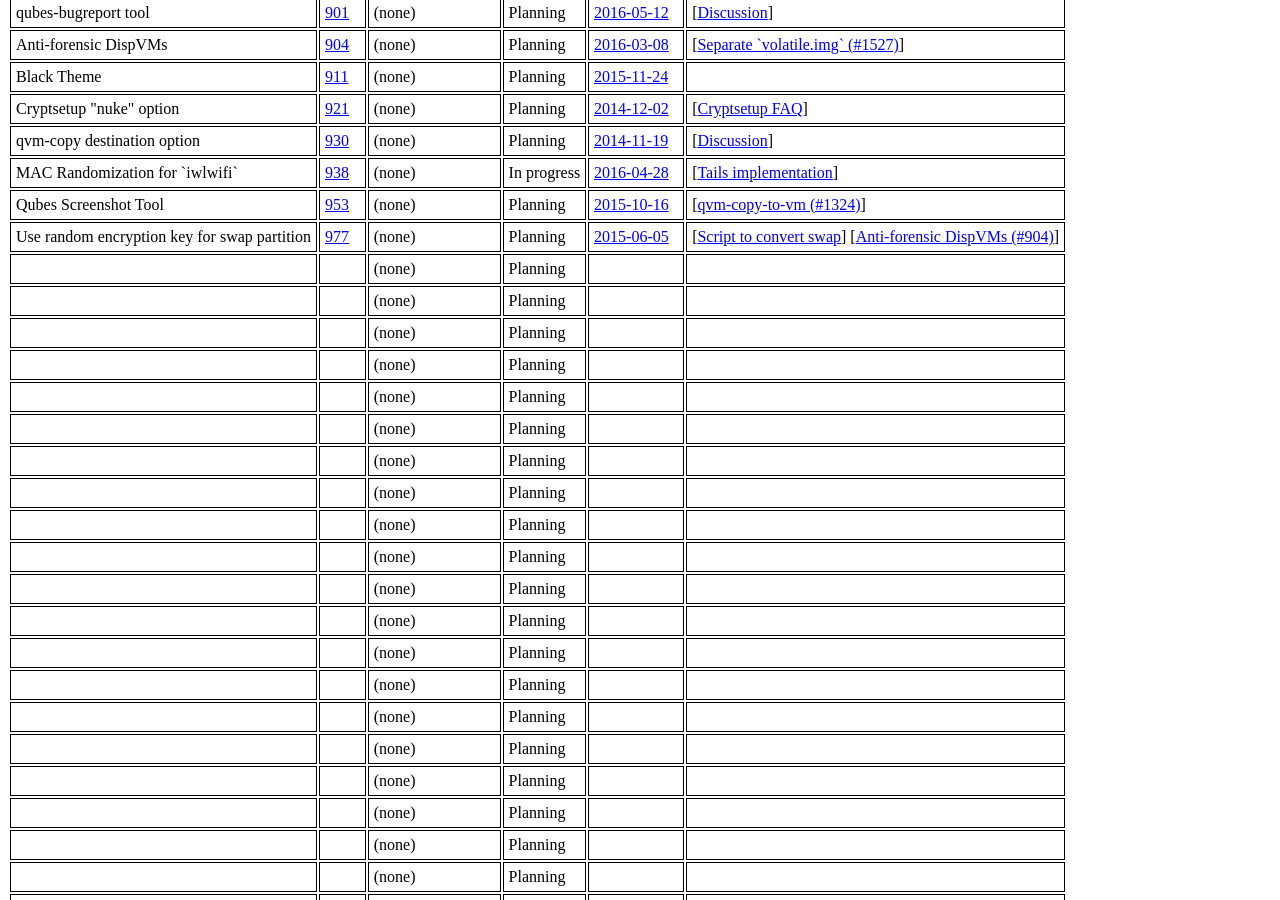
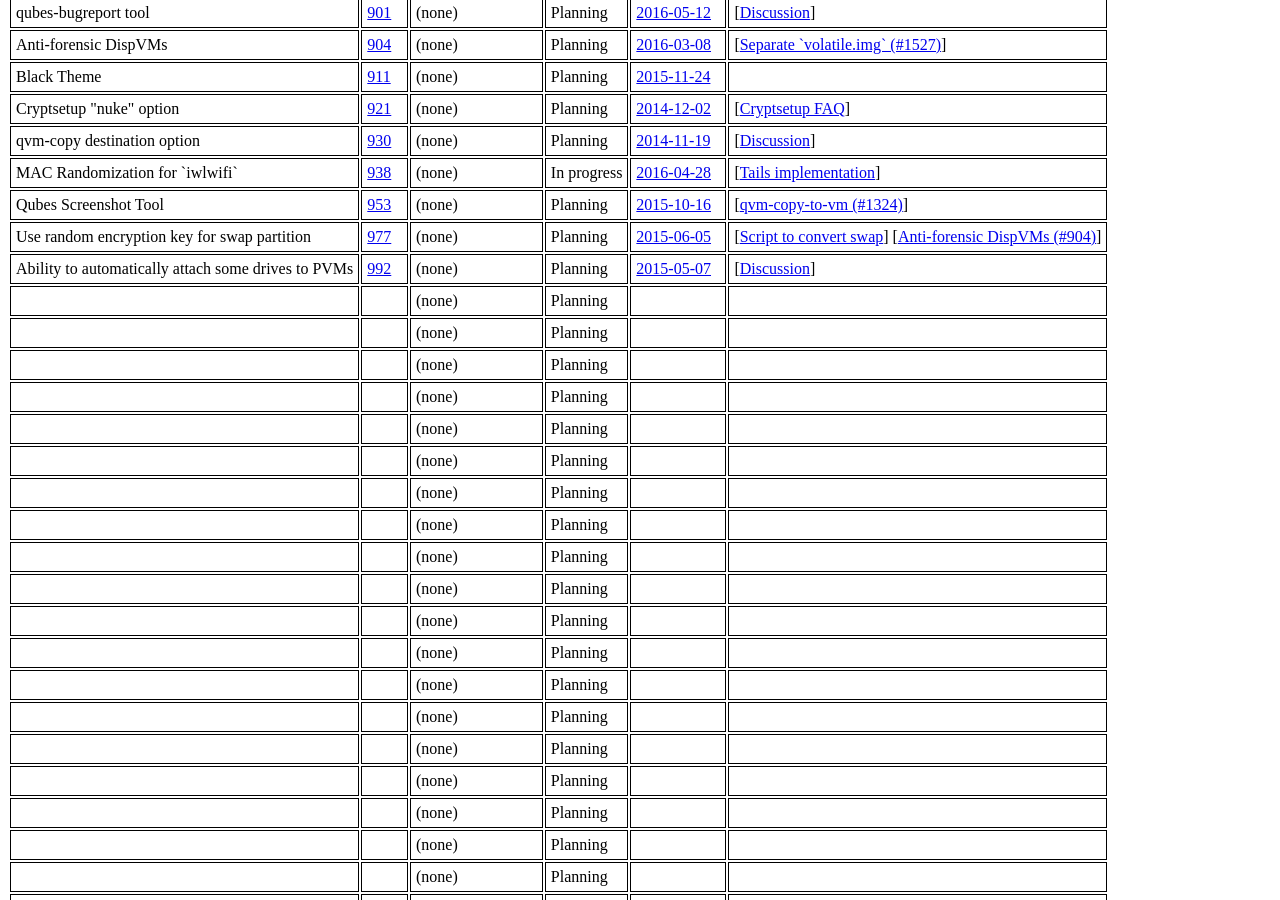
Before and after one commit to QubesOS/qubes-issues, a Jekyll site: the page built from index.md, in a window 1280 px wide and 900 px high, scrolled down 918 px. Built offline with Jekyll 4.4.1, drawn with Linux system fonts in a browser that asks for light colours.

Commit message:
Track #992

```diff
--- a/_data/features.yml
+++ b/_data/features.yml
@@ -482,18 +482,18 @@
   - desc   : [Anti-forensic DispVMs (#904)]
     url    : https://github.com/QubesOS/qubes-issues/issues/904
 
-- name   :
-  issue  :
+- name   : Ability to automatically attach some drives to PVMs
+  issue  : 992
   devs   :
   status :
-    code   :
+    code   : Planning
     url    :
   updated:
-    date   :
-    url    :
+    date   : 2015-05-07
+    url    : https://github.com/QubesOS/qubes-issues/issues/992#issue-73944176
   info   :
-  - desc   :
-    url    :
+  - desc   : Discussion
+    url    : https://groups.google.com/forum/#!topic/qubes-users/vPUlrNNX3vc
   - desc   :
     url    :
 
```
